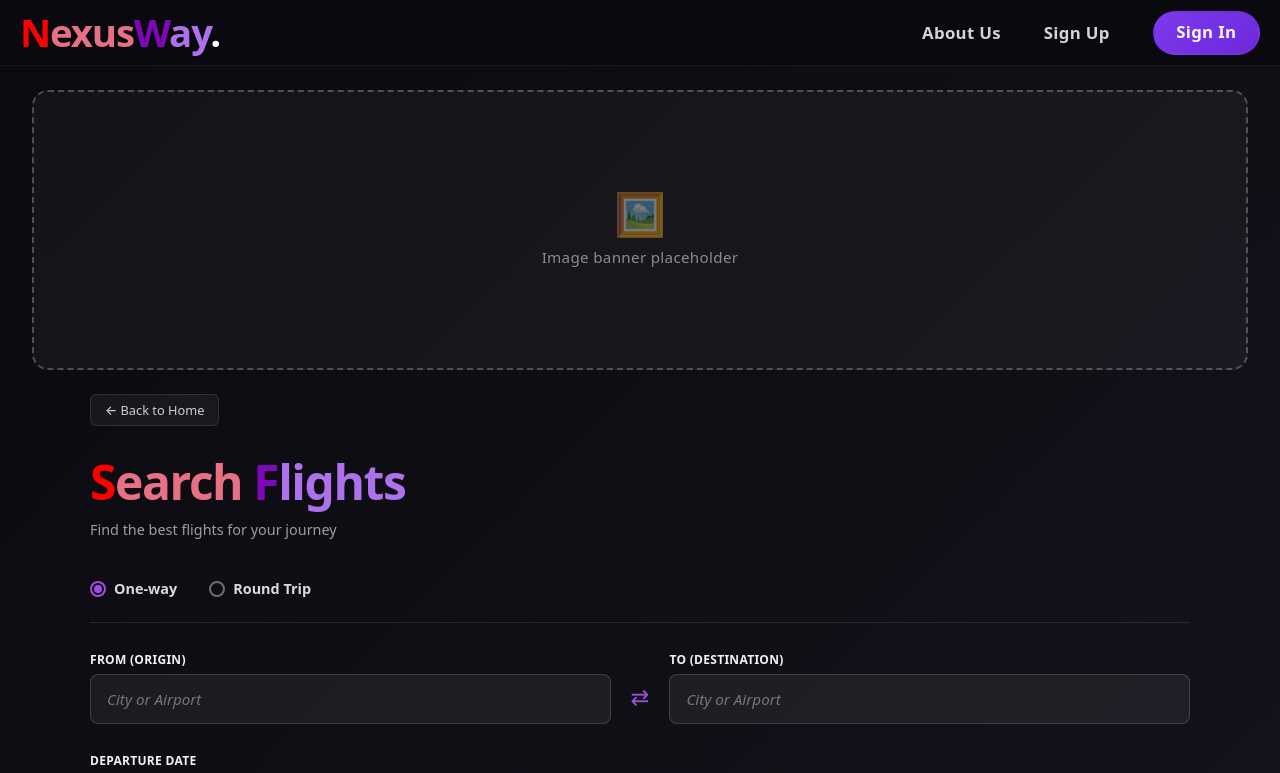
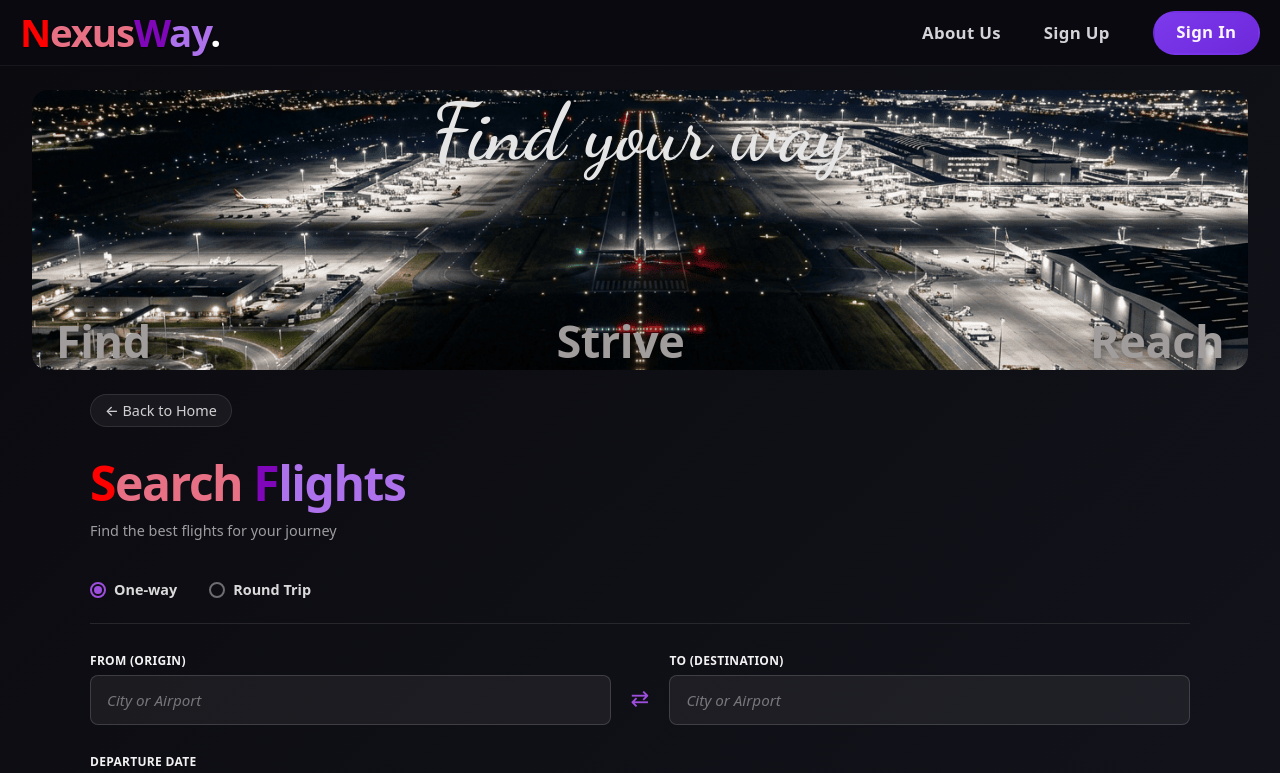
Before and after one commit to simon-dynamic/NexusWay., a React (Vite) app: page /search-flights in a window 1280 px wide. Shown: the top 773 px of the page. Built offline with nearby package versions, Linux system fonts and the light colour scheme.

Commit message:
Improved UI - Phase-1

```diff
--- a/index.html
+++ b/index.html
@@ -3,7 +3,10 @@
   <head>
     <meta charset="UTF-8" />
     <link rel="icon" type="image/svg+xml" href="/favicon.svg" />
-    <meta name="viewport" content="width=device-width, initial-scale=1.0" />
+<meta name="viewport" content="width=device-width, initial-scale=1.0" />
+    <link rel="preconnect" href="https://fonts.googleapis.com" />
+    <link rel="preconnect" href="https://fonts.gstatic.com" crossorigin />
+    <link href="https://fonts.googleapis.com/css2?family=Dancing+Script:wght@400..700&display=swap" rel="stylesheet" />
     <title>nexus-path</title>
   </head>
   <body>
--- a/src/HeroSection.css
+++ b/src/HeroSection.css
@@ -75,17 +75,17 @@
 
 .hero-subtitle-text {
   color: #ffffff;
-  font-family: 'Playfair Display', serif;
-  font-weight: 800;
-  font-size: 1.05rem;
-  letter-spacing: 0.0156em;
+  font-family: system-ui, -apple-system, 'Segoe UI', Roboto, Arial, sans-serif;
+  font-weight: 700;
+  font-size: clamp(1rem, 2vw, 1.3rem);
+  letter-spacing: -0.02em;
   line-height: 1.4;
-  text-shadow: 1px 1px 3px rgba(0, 0, 0, 0.5);
+  text-shadow: 2px 2px 8px rgba(0, 0, 0, 0.5);
 }
 
 /* Explore button — same style as Sign In button */
 .hero-explore-button {
-  margin-top: 0.5rem;
+  margin-top: 0.25rem;
 }
 
 .hero-explore-btn {
@@ -148,8 +148,8 @@
     font-size: clamp(2rem, 7vw, 2.8rem);
   }
 
-  .hero-subtitle-text {
-    font-size: 0.95rem;
+.hero-subtitle-text {
+    font-size: clamp(1rem, 3.5vw, 1.2rem);
   }
 
   .hero-container {
--- a/src/SearchFlights.css
+++ b/src/SearchFlights.css
@@ -9,38 +9,67 @@
   box-sizing: border-box;
 }
 
-/* Image banner placeholder — space for a future uploaded image below the navbar */
+/* Image banner — airport banner below navbar */
+:root {
+  --sf-banner-text-size: clamp(2.5rem, 7vw, 5rem);
+}
+
 .sf-banner {
   width: 100%;
   max-width: 1400px;
   padding: 24px 0;
 }
 
-.sf-banner-placeholder {
+.sf-banner-image-wrap {
+  position: relative;
+  width: 100%;
+  border-radius: 16px;
+  overflow: hidden;
+}
+
+.sf-banner-image {
   width: 100%;
   height: 280px;
-  border: 2px dashed rgba(255, 255, 255, 0.25);
-  border-radius: 16px;
-  background: rgba(255, 255, 255, 0.04);
-  display: flex;
-  flex-direction: column;
-  align-items: center;
-  justify-content: center;
-  gap: 12px;
-  color: rgba(255, 255, 255, 0.5);
-  user-select: none;
+  object-fit: cover;
+  object-position: center;
+  display: block;
 }
 
-.sf-banner-icon {
-  font-size: 2.6rem;
+.sf-banner-text-overlay {
+  position: absolute;
+  top: 15%;
+  left: 50%;
+  transform: translate(-50%, -50%);
+  font-family: 'Dancing Script', cursive;
+  font-weight: 600;
+  color: #e6e5e5;
+  font-size: var(--sf-banner-text-size);
+  white-space: nowrap;
+  text-align: center;
+  text-shadow: 0 2px 8px rgba(0, 0, 0, 0.35);
+  pointer-events: none;
   line-height: 1;
-  opacity: 0.85;
 }
 
-.sf-banner-text {
-  font-size: 0.95rem;
-  font-weight: 500;
-  letter-spacing: 0.02em;
+/* Bottom segment — "Find · Strive · Reach" in white, TruckSection font style */
+.sf-banner-words {
+  position: absolute;
+  bottom: -1px;
+  left: 0;
+  right: 0;
+  display: flex;
+  justify-content: space-between;
+  padding: 0 24px;
+  pointer-events: none;
+}
+
+.sf-banner-word {
+  font-family: system-ui, -apple-system, 'Segoe UI', Roboto, Arial, sans-serif;
+  font-weight: 700;
+  color: #a19d9d;
+  font-size: 45px;
+  letter-spacing: -0.01em;
+  text-shadow: 2px 2px 8px rgba(0, 0, 0, 0.5);
 }
 
 .sf-container {
@@ -53,10 +82,10 @@
   background: rgba(255, 255, 255, 0.05);
   border: 1px solid rgba(255, 255, 255, 0.1);
   color: rgba(255, 255, 255, 0.8);
-  font-size: 0.8rem;
+  font-size: 0.9rem;
   cursor: pointer;
   padding: 6px 14px;
-  border-radius: 6px;
+  border-radius: 50px;
   transition: all 0.3s ease;
   margin-bottom: 32px;
   font-weight: 500;
@@ -66,6 +95,8 @@
 .sf-back-btn:hover {
   background: rgba(255, 255, 255, 0.1);
   color: rgba(255, 255, 255, 1);
+  border-color: whitesmoke;
+
 }
 
 /* Title — matches the NexusWay logo text style */
@@ -341,11 +372,11 @@
     padding: 0 20px 56px;
   }
 
-  .sf-banner {
+.sf-banner {
     padding: 16px 0;
   }
 
-  .sf-banner-placeholder {
+  .sf-banner-image {
     height: 180px;
   }
 
--- a/src/SearchFlights.jsx
+++ b/src/SearchFlights.jsx
@@ -23,13 +23,18 @@ const SearchFlights = () => {
     alert('Search Flights functionality coming soon!');
   };
 
-  return (
+return (
     <div className="sf-page">
-      {/* Image banner placeholder — future upload space below navbar */}
+{/* Image banner — airport (1).png below navbar */}
       <div className="sf-banner">
-        <div className="sf-banner-placeholder">
-          <span className="sf-banner-icon">🖼️</span>
-          <span className="sf-banner-text">Image banner placeholder</span>
+        <div className="sf-banner-image-wrap">
+          <img src="/airport%20(1).png" alt="Airport banner" className="sf-banner-image" />
+          <span className="sf-banner-text-overlay">Find your way</span>
+          <div className="sf-banner-words">
+            <span className="sf-banner-word">Find</span>
+            <span className="sf-banner-word">Strive</span>
+            <span className="sf-banner-word">Reach</span>
+          </div>
         </div>
       </div>
       <div className="sf-container">
--- a/src/SignUpPage.css
+++ b/src/SignUpPage.css
@@ -26,7 +26,7 @@
   justify-content: center;
 }
 
-/* Header row: Back button on the left, Sign Up title on the right */
+
 .signup-header-row {
   display: flex;
   align-items: center;
@@ -40,10 +40,10 @@
   background: rgba(255, 255, 255, 0.05);
   border: 1px solid rgba(255, 255, 255, 0.1);
   color: rgba(255, 255, 255, 0.8);
-  font-size: 0.8rem;
+  font-size: 0.9rem;
   cursor: pointer;
   padding: 6px 14px;
-  border-radius: 6px;
+  border-radius: 50px;
   transition: all 0.3s ease;
   font-weight: 500;
 }
@@ -51,6 +51,7 @@
 .signup-back-btn:hover {
   background: rgba(255, 255, 255, 0.1);
   color: rgba(255, 255, 255, 1);
+  border-color:whitesmoke;
 }
 
 .signup-page-title {
@@ -135,7 +136,7 @@
 .signup-page-submit-btn {
   margin-top: 8px;
   padding: 10px 20px;
-  border-radius: 6px;
+  border-radius: 50px;
   border: 2px solid rgba(255, 255, 255, 0.2);
   transition: all 0.3s ease;
   background: linear-gradient(135deg, #8006b9 0%, #9d4edd 100%);
@@ -188,7 +189,7 @@
 .signup-google-btn {
   margin-top: 4px;
   padding: 10px 20px;
-  border-radius: 6px;
+  border-radius: 50px;
   border: 2px solid #ffffff;
   transition: all 0.3s ease;
   background: #ffffff;
--- a/src/TruckSection.css
+++ b/src/TruckSection.css
@@ -24,7 +24,7 @@
 
 .truck-section-text {
   position: absolute;
-  top: 50%;
+  top: 64%;
   right:60px;
   transform: translateY(-50%);
   z-index: 1;
@@ -52,6 +52,73 @@
   left: 2%;
   z-index: 1;
   text-align: left;
+}
+
+/* Subtitle — same size/style as HeroSection subtext */
+.truck-subtitle-container {
+  display: flex;
+  flex-direction: column;
+  gap: 0.25rem;
+  align-items: flex-start;
+  margin-top: 2rem;
+}
+
+.truck-subtitle-text {
+  color: #ffffff;
+  font-family: system-ui, -apple-system, 'Segoe UI', Roboto, Arial, sans-serif;
+  font-weight: 700;
+  font-size: clamp(1.15rem, 2.5vw, 1.6rem);
+  letter-spacing: -0.02em;
+  line-height: 1.4;
+  text-shadow: 2px 2px 8px rgba(0, 0, 0, 0.5);
+}
+
+/* Start button — same properties as Explore button */
+.truck-start-button {
+  margin-top: 1.25rem;
+}
+
+.truck-start-btn {
+  appearance: none;
+  font: inherit;
+  font-size: 1.05rem;
+  font-weight: 600;
+  letter-spacing: 0.02em;
+  color: #faf5ff;
+  background: linear-gradient(145deg, #7c3aed 0%, #6d28d9 100%);
+  border: 2px solid transparent;
+  border-radius: 9999px;
+  padding: 0.7rem 1.35rem;
+  min-height: 2.75rem;
+  display: inline-flex;
+  align-items: center;
+  justify-content: center;
+  line-height: 1;
+  text-align: center;
+  cursor: pointer;
+  transition:
+    border-color 0.2s ease,
+    box-shadow 0.22s ease,
+    transform 0.18s ease,
+    filter 0.18s ease;
+}
+
+.truck-start-btn:hover {
+  border-color: whitesmoke;
+  box-shadow:
+    0 0 0 1px rgba(167, 139, 250, 0.2),
+    0 0 20px rgba(124, 58, 237, 0.45),
+    0 0 40px rgba(109, 40, 217, 0.2);
+  filter: brightness(1.08);
+}
+
+.truck-start-btn:active {
+  transform: scale(0.98);
+}
+
+.truck-start-btn:focus-visible {
+  outline: 2px solid #a78bfa;
+  outline-offset: 2px;
 }
 
 .top-text-truck {
--- a/src/TruckSection.jsx
+++ b/src/TruckSection.jsx
@@ -12,10 +12,21 @@ const TruckSection = () => {
               <span className="truck-headline-f">F</span>ind{' '}
               <span className="truck-headline-path">Path</span>
             </span>
-            <span className="truck-headline-line2">
+<span className="truck-headline-line2">
               <span className="truck-headline-s">S</span>trive your way
             </span>
           </h1>
+          <div className="truck-subtitle-container">
+            <div className="truck-subtitle">
+              <span className="truck-subtitle-text">Specify your vehicle size and length</span>
+            </div>
+            <div className="truck-subtitle">
+              <span className="truck-subtitle-text">Get smart and custom fit route planning</span>
+            </div>
+          </div>
+          <div className="truck-start-button">
+            <button className="truck-start-btn">Start</button>
+          </div>
         </div>
 </div>
       <div className="top-truck-content">
```
Also changed, not shown: public/airport (1).png (added).
